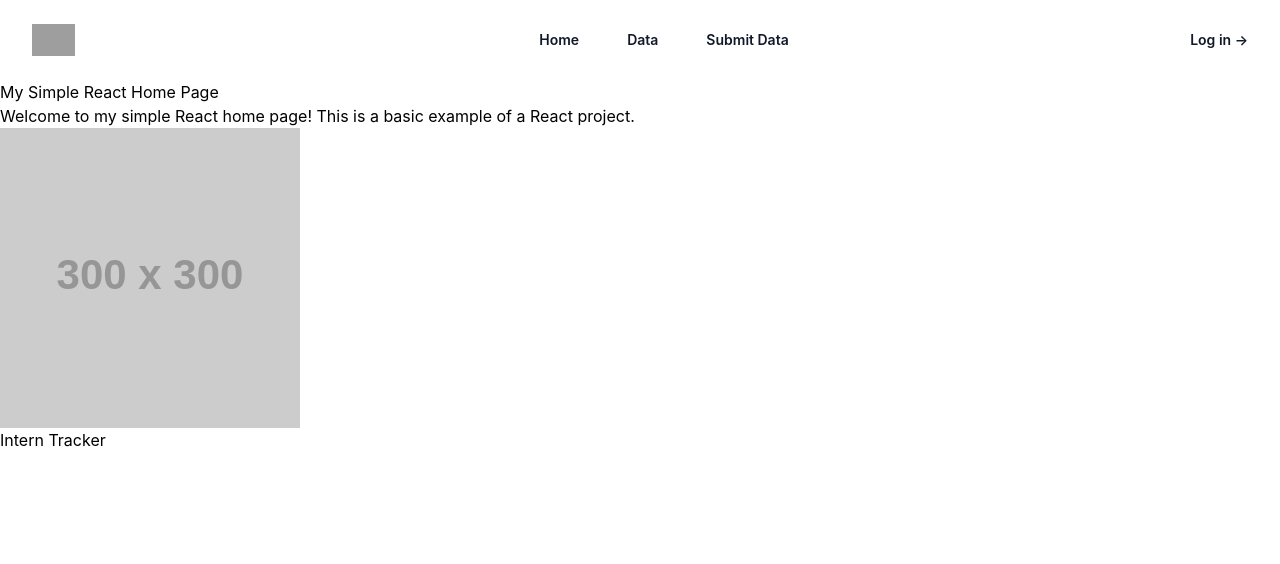
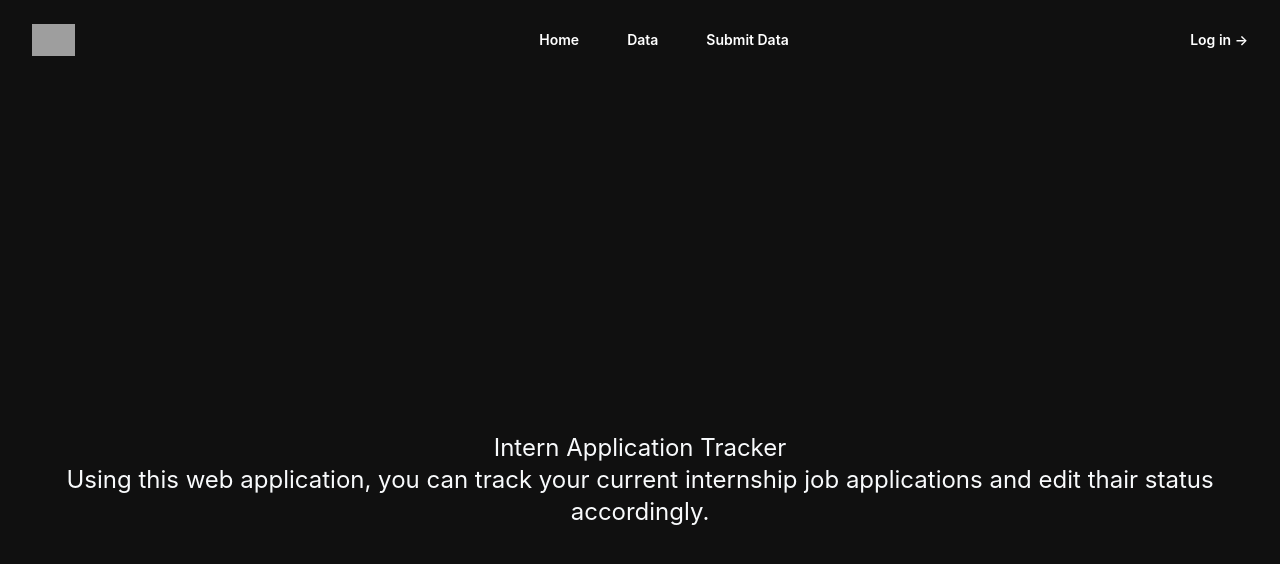
Before and after one commit to reevesplayer/intern-tracker, a React (Create React App) app: page / in a window 1280 px wide. Shown: the top 564 px of the page. Built offline with nearby package versions, Linux system fonts and the light colour scheme; grey boxes are pictures that could not be loaded.

Commit message:
Added Tailwindcss to main webpaeg components

```diff
--- a/src/App.js
+++ b/src/App.js
@@ -6,7 +6,6 @@ function App() {
     <div>
       <NavBar />
       <HomePage />
-      <h1>Intern Tracker</h1>
     </div>
 
   );
--- a/src/components/HomePage.js
+++ b/src/components/HomePage.js
@@ -2,13 +2,12 @@ import React from 'react';
 
 const HomePage = () => {
   return (
-    <div>
+    <div className='homePage bg-grey text-slate-50 text-center text-2xl'>
       <header>
-        <h1>My Simple React Home Page</h1>
+        <h1>Intern Application Tracker</h1>
       </header>
       <main>
-        <p>Welcome to my simple React home page! This is a basic example of a React project.</p>
-        <img src="https://via.placeholder.com/300" alt="Placeholder" />
+        <p>Using this web application, you can track your current internship job applications and edit thair status accordingly.</p>
       </main>
     </div>
   );
--- a/src/components/NavBar.js
+++ b/src/components/NavBar.js
@@ -27,7 +27,7 @@ export default function NavBar() {
   const [mobileMenuOpen, setMobileMenuOpen] = useState(false)
 
   return (
-    <header className="bg-white">
+    <header className="bg-grey text-slate-50">
       <nav className="mx-auto flex max-w-7xl items-center justify-between p-6 lg:px-8" aria-label="Global">
         <div className="flex lg:flex-1">
           <a href="/home" className="-m-1.5 p-1.5">
@@ -38,7 +38,7 @@ export default function NavBar() {
         <div className="flex lg:hidden">
           <button
             type="button"
-            className="-m-2.5 inline-flex items-center justify-center rounded-md p-2.5 text-gray-700"
+            className="-m-2.5 inline-flex items-center justify-center rounded-md p-2.5 text-white-700"
             onClick={() => setMobileMenuOpen(true)}
           >
             <span className="sr-only">Open Menu</span>
@@ -56,7 +56,7 @@ export default function NavBar() {
               leaveFrom="opacity-100 translate-y-0"
               leaveTo="opacity-0 translate-y-1"
             >
-              <Popover.Panel className="absolute -left-8 top-full z-10 mt-3 w-screen max-w-md overflow-hidden rounded-3xl bg-white shadow-lg ring-1 ring-gray-900/5">
+              <Popover.Panel className="absolute -left-8 top-full z-10 mt-3 w-screen max-w-md overflow-hidden rounded-3xl bg-white shadow-lg ring-1 ring-gray/5">
                 <div className="p-4">
                   {products.map((item) => (
                     <div
@@ -64,14 +64,14 @@ export default function NavBar() {
                       className="group relative flex items-center gap-x-6 rounded-lg p-4 text-sm leading-6 hover:bg-gray-50"
                     >
                       <div className="flex h-11 w-11 flex-none items-center justify-center rounded-lg bg-gray-50 group-hover:bg-white">
-                        <item.icon className="h-6 w-6 text-gray-600 group-hover:text-indigo-600" aria-hidden="true" />
+                        <item.icon className="h-6 w-6 text-white group-hover:text-indigo-600" aria-hidden="true" />
                       </div>
                       <div className="flex-auto">
-                        <a href={item.href} className="block font-semibold text-gray-900">
+                        <a href={item.href} className="block font-semibold text-white">
                           {item.name}
                           <span className="absolute inset-0" />
                         </a>
-                        <p className="mt-1 text-gray-600">{item.description}</p>
+                        <p className="mt-1 text-white">{item.description}</p>
                       </div>
                     </div>
                   ))}
@@ -80,25 +80,25 @@ export default function NavBar() {
             </Transition>
           </Popover>
 
-          <a href="/features" className="text-sm font-semibold leading-6 text-gray-900">
+          <a href="/features" className="text-sm font-semibold leading-6 text-white">
             Home
           </a>
-          <a href="/marketplace" className="text-sm font-semibold leading-6 text-gray-900">
+          <a href="/marketplace" className="text-sm font-semibold leading-6 text-white">
             Data
           </a>
-          <a href="/company" className="text-sm font-semibold leading-6 text-gray-900">
+          <a href="/company" className="text-sm font-semibold leading-6 text-white">
             Submit Data
           </a>
         </Popover.Group>
         <div className="hidden lg:flex lg:flex-1 lg:justify-end">
-          <a href="/login" className="text-sm font-semibold leading-6 text-gray-900">
+          <a href="/login" className="text-sm font-semibold leading-6 text-white">
             Log in <span aria-hidden="true">&rarr;</span>
           </a>
         </div>
       </nav>
       <Dialog as="div" className="lg:hidden" open={mobileMenuOpen} onClose={setMobileMenuOpen}>
         <div className="fixed inset-0 z-10" />
-        <Dialog.Panel className="fixed inset-y-0 right-0 z-10 w-full overflow-y-auto bg-white px-6 py-6 sm:max-w-sm sm:ring-1 sm:ring-gray-900/10">
+        <Dialog.Panel className="fixed inset-y-0 right-0 z-10 w-full overflow-y-auto bg-white px-6 py-6 sm:max-w-sm sm:ring-1 sm:ring-gray/10">
           <div className="flex items-center justify-between">
             <a href="/home" className="-m-1.5 p-1.5">
               <span className="sr-only">Intern Tracker</span>
@@ -110,7 +110,7 @@ export default function NavBar() {
             </a>
             <button
               type="button"
-              className="-m-2.5 rounded-md p-2.5 text-gray-700"
+              className="-m-2.5 rounded-md p-2.5 text-white-700"
               onClick={() => setMobileMenuOpen(false)}
             >
               <span className="sr-only">Close menu</span>
@@ -122,19 +122,19 @@ export default function NavBar() {
               <div className="space-y-2 py-6">
                 <a
                   href="/features"
-                  className="-mx-3 block rounded-lg px-3 py-2 text-base font-semibold leading-7 text-gray-900 hover:bg-gray-50"
+                  className="-mx-3 block rounded-lg px-3 py-2 text-base font-semibold leading-7 text-white hover:bg-gray-50"
                 >
                   Home
                 </a>
                 <a
                   href="/marketplace"
-                  className="-mx-3 block rounded-lg px-3 py-2 text-base font-semibold leading-7 text-gray-900 hover:bg-gray-50"
+                  className="-mx-3 block rounded-lg px-3 py-2 text-base font-semibold leading-7 text-white hover:bg-gray-50"
                 >
                   Data
                 </a>
                 <a
                   href="/company"
-                  className="-mx-3 block rounded-lg px-3 py-2 text-base font-semibold leading-7 text-gray-900 hover:bg-gray-50"
+                  className="-mx-3 block rounded-lg px-3 py-2 text-base font-semibold leading-7 text-white hover:bg-gray-50"
                 >
                   Submit Data
                 </a>
@@ -142,7 +142,7 @@ export default function NavBar() {
               <div className="py-6">
                 <a
                   href="/login"
-                  className="-mx-3 block rounded-lg px-3 py-2.5 text-base font-semibold leading-7 text-gray-900 hover:bg-gray-50"
+                  className="-mx-3 block rounded-lg px-3 py-2.5 text-base font-semibold leading-7 text-white hover:bg-gray-50"
                 >
                   Log in
                 </a>
--- a/src/index.css
+++ b/src/index.css
@@ -13,9 +13,19 @@ body {
     sans-serif;
   -webkit-font-smoothing: antialiased;
   -moz-osx-font-smoothing: grayscale;
+  background-color: #101010;
+  color: #fff;
 }
 
 code {
   font-family: source-code-pro, Menlo, Monaco, Consolas, 'Courier New',
     monospace;
 }
+
+.homePage {
+  display: flex;
+  flex-direction: column;
+  align-items: center;
+  justify-content: center;
+  height: 100vh;
+}
```
